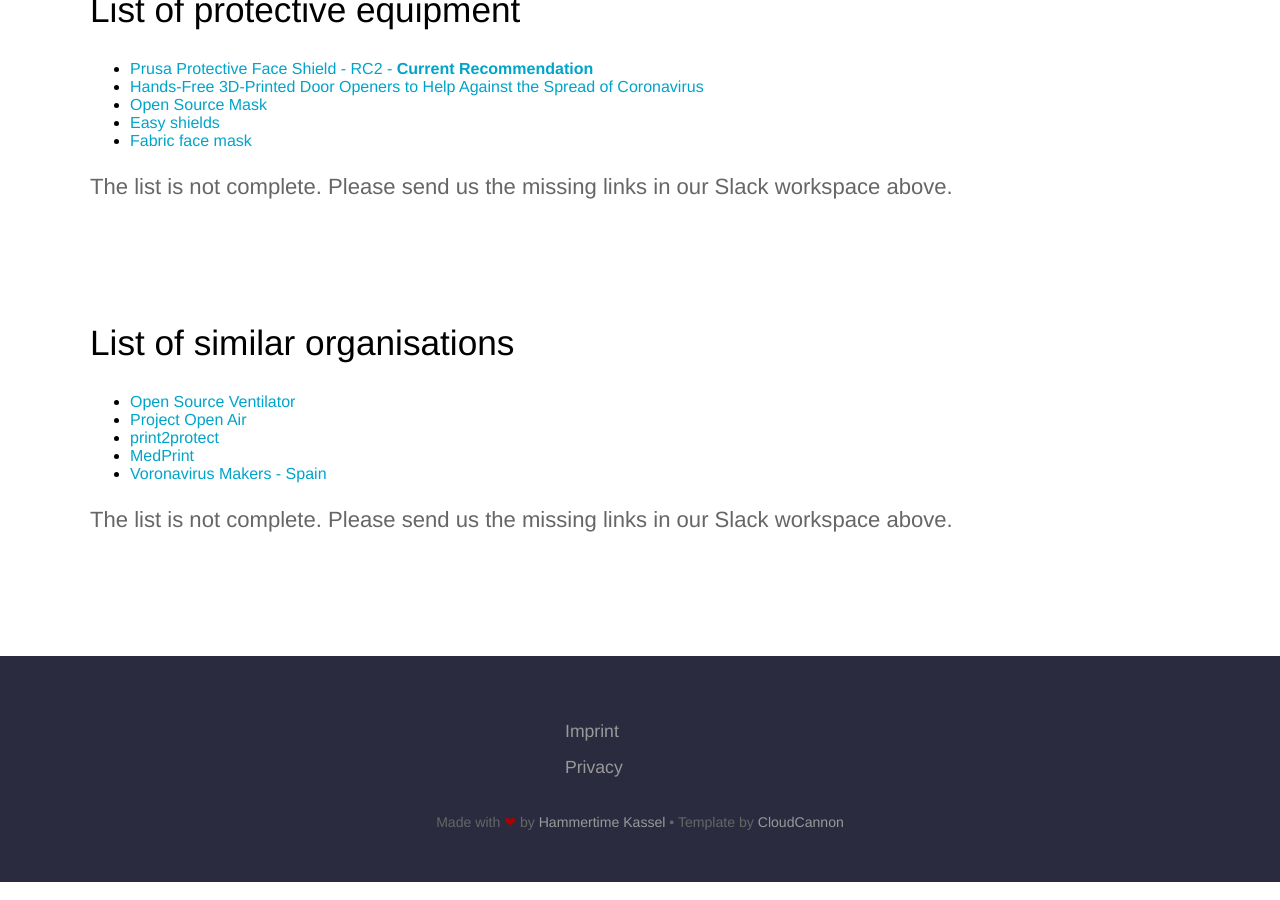
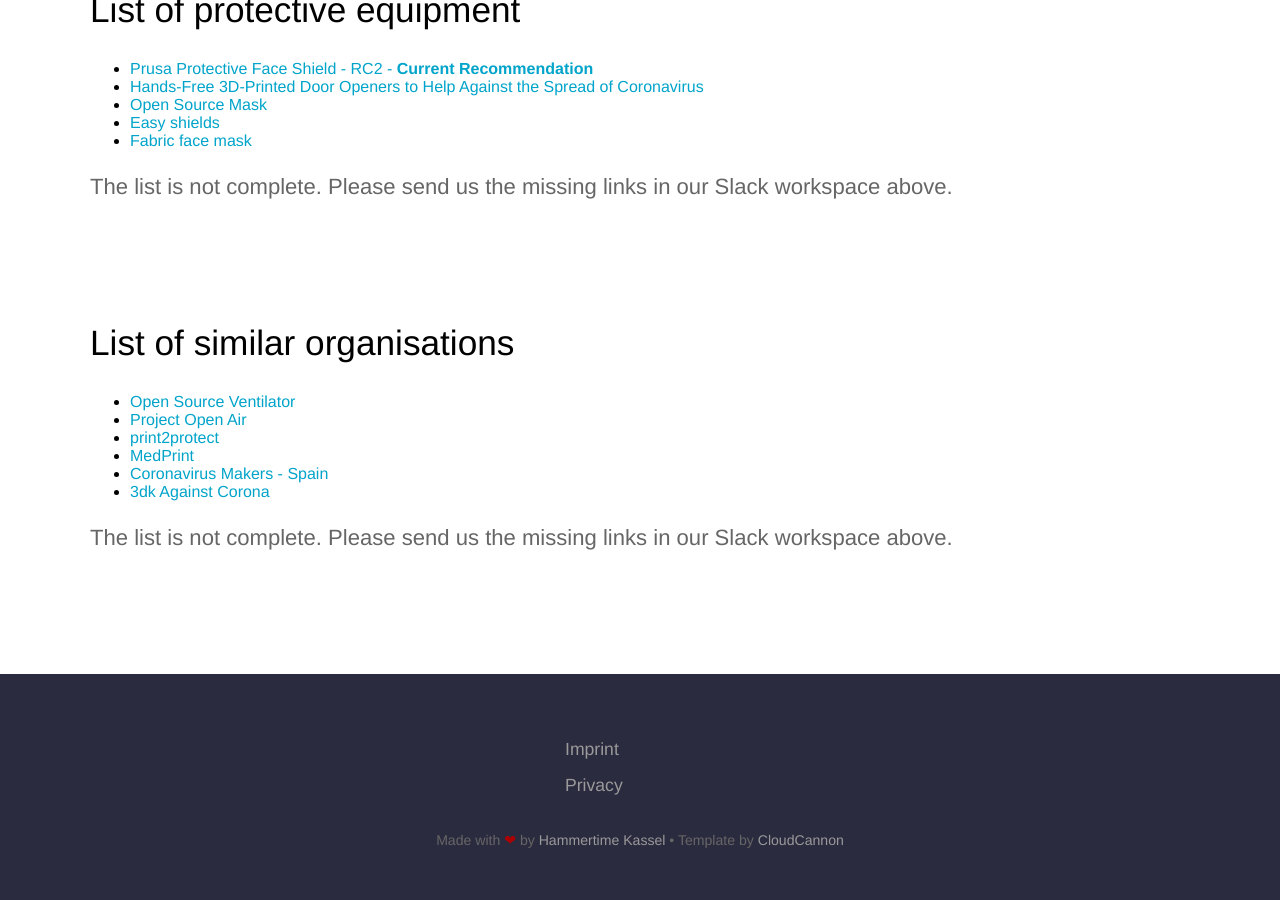
Before and after one commit to CloudCannon/hydra-jekyll-template, a Jekyll site: the page built from en/index.html, in a window 1280 px wide and 900 px high, scrolled down 3587 px. Built offline with Jekyll 4.4.1, drawn with Linux system fonts in a browser that asks for light colours.

Commit message:
ADD organisation

```diff
--- a/_data/organisations.yml
+++ b/_data/organisations.yml
@@ -6,6 +6,8 @@
   link: https://info743967.typeform.com/to/o8l610
 - name: MedPrint
   link: http://medprint.org/
-- name: Voronavirus Makers - Spain
+- name: Coronavirus Makers - Spain
   link: https://www.coronavirusmakers.org
+- name: 3dk Against Corona
+  link: https://tutolino.net/3d-printing-against-corona/
 # Copy the block above and repeat =)
```
